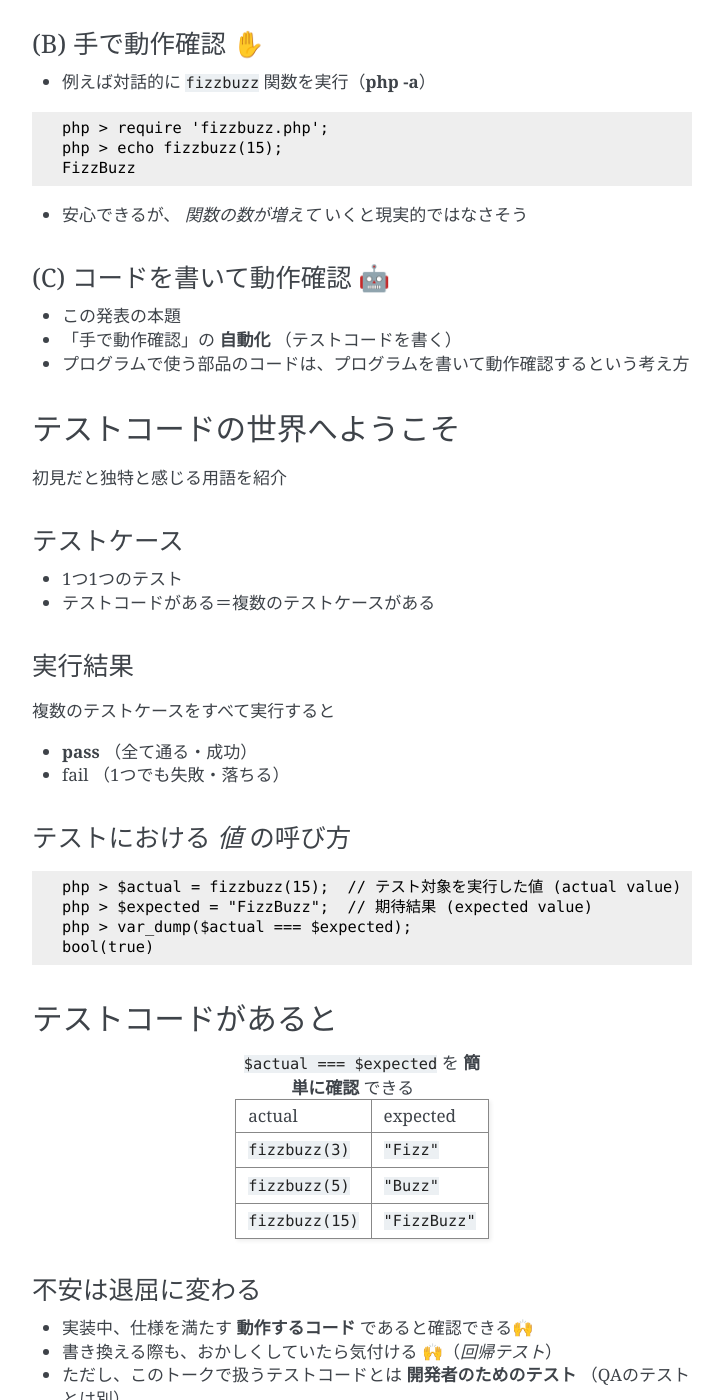
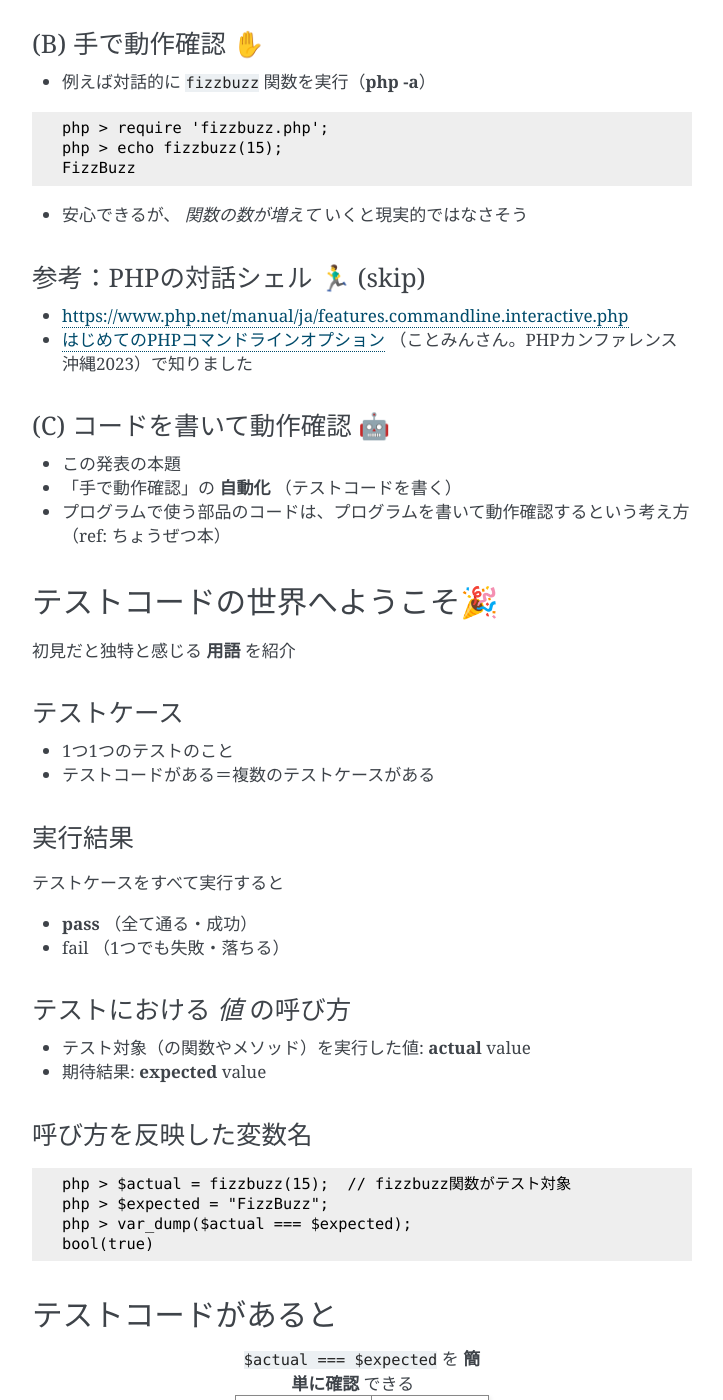
Before and after one commit to ftnext/2024-slides, a Sphinx documentation site: the page built from source/phpkansai/practice-test-code.rst, in a window 1280 px wide and 1400 px high, scrolled down 3219 px. Shown: the whole window, without its empty margins (388-1111 px from the left). Built offline with Sphinx 7.4.7, drawn with Linux system fonts in a browser that asks for light colours; some of the changed text lies outside the part shown.

Commit message:
[feat] Refine benefits part

```diff
--- a/source/phpkansai/test-code-benefits.rst.txt
+++ b/source/phpkansai/test-code-benefits.rst.txt
@@ -4,9 +4,9 @@
 壊してないかなという **不安** に向き合う
 ============================================================
 
-* 変更しやすいコード（＝本トークにおける良いコード）に近づけていく
-* 例：よりよい書き方を知り、それに書き換える
-* 変更するたびに、壊していないか不安
+* 良いコード（変更しやすい、言語の機能を引き出している）に近づけていく
+* 例：全霊をかけたコードだが、よりよい書き方を知って書き換える
+* 変更するたびに、 **壊していないか** 不安
 
 例：FizzBuzz
 --------------------------------------------------
@@ -44,28 +44,34 @@
 
 * 安心できるが、 *関数の数が増えて* いくと現実的ではなさそう
 
+参考：PHPの対話シェル 🏃‍♂️ (skip)
+--------------------------------------------------
+
+* https://www.php.net/manual/ja/features.commandline.interactive.php
+* `はじめてのPHPコマンドラインオプション <https://speakerdeck.com/kotomin_m/hazimetenophpkomandorainopusiyon-phpkai-fa-wojin-yoritiyotutole-sikusuru?slide=8>`__ （ことみんさん。PHPカンファレンス沖縄2023）で知りました
+
 (C) コードを書いて動作確認 🤖
 --------------------------------------------------
 
 * この発表の本題
 * 「手で動作確認」の **自動化** （テストコードを書く）
-* プログラムで使う部品のコードは、プログラムを書いて動作確認するという考え方
+* プログラムで使う部品のコードは、プログラムを書いて動作確認するという考え方（ref: ちょうぜつ本）
 
-テストコードの世界へようこそ
+テストコードの世界へようこそ🎉
 ============================================================
 
-初見だと独特と感じる用語を紹介
+初見だと独特と感じる **用語** を紹介
 
 テストケース
 --------------------------------------------------
 
-* 1つ1つのテスト
+* 1つ1つのテストのこと
 * テストコードがある＝複数のテストケースがある
 
 実行結果
 --------------------------------------------------
 
-複数のテストケースをすべて実行すると
+テストケースをすべて実行すると
 
 * **pass** （全て通る・成功）
 * fail （1つでも失敗・落ちる）
@@ -73,10 +79,16 @@
 テストにおける *値* の呼び方
 --------------------------------------------------
 
+* テスト対象（の関数やメソッド）を実行した値: **actual** value
+* 期待結果: **expected** value
+
+呼び方を反映した変数名
+--------------------------------------------------
+
 .. code-block:: php
 
-    php > $actual = fizzbuzz(15);  // テスト対象を実行した値 (actual value)
-    php > $expected = "FizzBuzz";  // 期待結果 (expected value)
+    php > $actual = fizzbuzz(15);  // fizzbuzz関数がテスト対象
+    php > $expected = "FizzBuzz";
     php > var_dump($actual === $expected);
     bool(true)
 
@@ -105,7 +117,7 @@
 --------------------------------------------------
 
 * 実装に加えてテストコードも書く
-* でも、デメリット **<< メリット** だと思うから、📣練習して書けるようになるんだ！
+* でも、デメリット **<< メリット** だと思うので、書いていく（書ける方を増やしたい！）
 
 🥟テストコードは良いコードを書く力をつける下地（N=1）
 ============================================================
```
Also changed, not shown: other parts of source/phpkansai/test-code-benefits.rst.txt (+1 -1 lines).
